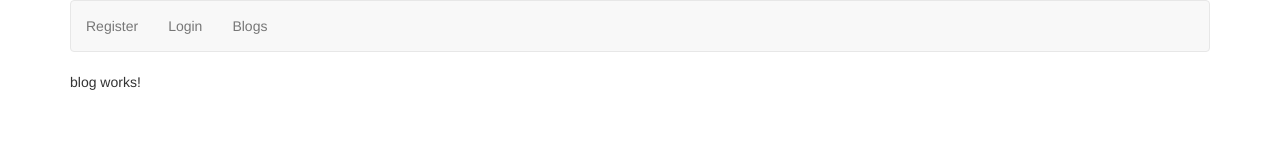
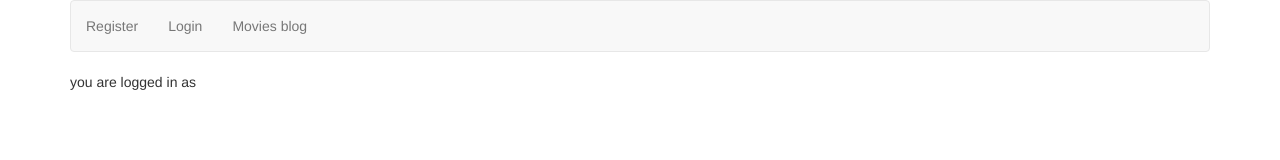
Before and after one commit to tharun-d/Mean, an Angular app: page /blog in a window 1280 px wide. Shown: the top 160 px of the page. Built offline with nearby package versions, Linux system fonts and the light colour scheme.

Commit message:
added movies api

```diff
--- a/src/app/api.service.ts
+++ b/src/app/api.service.ts
@@ -1,18 +1,17 @@
 import { Injectable } from '@angular/core';
 import { RegisterUser } from './models/registeruser.model';
-import { ILoginUser, ILoggerDetails } from './models/loginuser.model';
+import { ILoginUser } from './models/loginuser.model';
 import { Http, Response, RequestOptions, Headers } from '@angular/http';
 import { Observable } from 'rxjs/Observable';
 import 'rxjs/add/operator/map';
+import { Imovies } from './models/movies.model';
 
 @Injectable()
 export class ApiService {
   constructor(private _http: Http) {
 
   }
-  public loggerDetails: ILoggerDetails = {
-    firstName: null
-  };
+ email = '';
 // this method executes when users login
 getRegisteredUser(email: string, password: string): Observable<string> {
     return this._http.get('http://localhost:3000/api/login/' + email + '/' + password)
@@ -40,4 +39,9 @@ emailChecker(email: string): Observable<string> {
 
 }
 
+getAllMovies(): Observable<Imovies[]> {
+    return this._http.get('http://localhost:3000/api/movies')
+              .map((response: Response) => <Imovies[]>(response.json()));
+
 }
+}
--- a/src/app/app.component.html
+++ b/src/app/app.component.html
@@ -8,7 +8,7 @@
                           <a routerLink="login">Login</a>
                   </li>
                   <li>
-                           <a routerLink="blog">Blogs</a>
+                           <a routerLink="blog">Movies blog</a>
                   </li>
           </ul>
   </nav>
--- a/src/app/blog/blog.component.html
+++ b/src/app/blog/blog.component.html
@@ -1,3 +1 @@
-<p>
-  blog works!
-</p>
+you are logged in as <h1>{{email}}</h1>
--- a/src/app/blog/blog.component.ts
+++ b/src/app/blog/blog.component.ts
@@ -1,15 +1,16 @@
-import { Component, OnInit } from '@angular/core';
+import { Component } from '@angular/core';
+import { ApiService } from '../api.service';
+import { Imovies } from '../models/movies.model';
 
 @Component({
   selector: 'app-blog',
   templateUrl: './blog.component.html',
   styleUrls: ['./blog.component.css']
 })
-export class BlogComponent implements OnInit {
+export class BlogComponent {
+  movies: Imovies[];
+  constructor(private _apiService: ApiService) { }
+  email = this._apiService.email;
 
-  constructor() { }
-
-  ngOnInit() {
-  }
 
 }
--- a/src/app/loginuser/loginuser.component.ts
+++ b/src/app/loginuser/loginuser.component.ts
@@ -27,7 +27,7 @@ export class LoginuserComponent implements OnInit {
             if (this.status === 'Not Found') {
               this.Message = 'sorry we cant find you :( either give correct login details or register';
             } else {
-              // JSON.stringify(this._apiService.loggerDetails = res;
+              this._apiService.email = this.status;
               this._router.navigate(['blog']);
             }
           });
--- a/src/app/models/loginuser.model.ts
+++ b/src/app/models/loginuser.model.ts
@@ -2,6 +2,3 @@ export interface ILoginUser {
   email: string;
   password: string;
 }
-export interface ILoggerDetails {
-  firstName: string;
-}
--- /dev/null
+++ b/src/app/models/movies.model.ts
@@ -0,0 +1,6 @@
+export interface Imovies {
+  author: string;
+  movie: string;
+  rating: number;
+  comment: string;
+}
```
